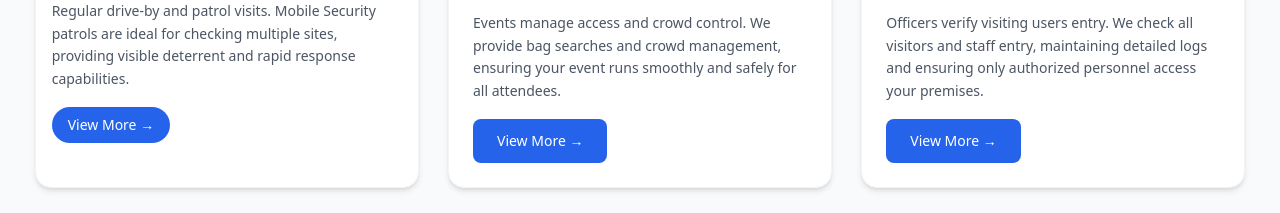
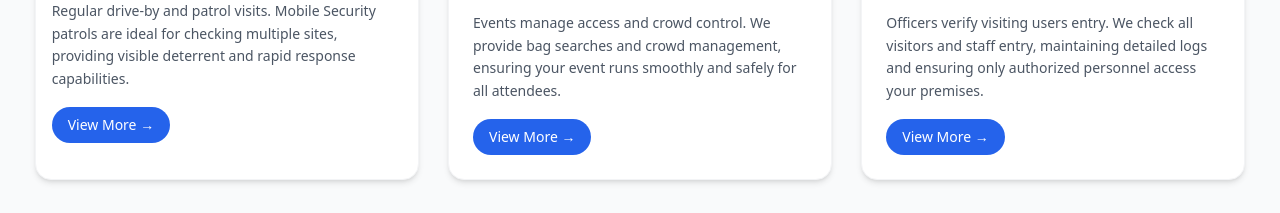
Before and after one commit to juniordeveloper-midland/project, a React (Vite) app: page / in a window 1280 px wide. Shown: the part 2515-2728 px from the top of the page. Built offline with nearby package versions, Linux system fonts and the light colour scheme.

Commit message:
service button shape fix

```diff
--- a/src/components/OurServices.tsx
+++ b/src/components/OurServices.tsx
@@ -119,7 +119,7 @@ const OurServices = () => {
               <p className="text-gray-600 text-sm mb-4 leading-relaxed">
                 Events manage access and crowd control. We provide bag searches and crowd management, ensuring your event runs smoothly and safely for all attendees.
               </p>
-              <button className="bg-blue-600 hover:bg-blue-700 text-white px-6 py-3 rounded-lg text-sm font-medium transition-colors duration-200 inline-flex items-center">
+              <button className="bg-blue-600 hover:bg-blue-700 text-white px-4 py-2 rounded-full text-sm font-medium transition-colors duration-200 inline-flex items-center">
                 View More →
               </button>
             </div>
@@ -141,7 +141,7 @@ const OurServices = () => {
               <p className="text-gray-600 text-sm mb-4 leading-relaxed">
                 Officers verify visiting users entry. We check all visitors and staff entry, maintaining detailed logs and ensuring only authorized personnel access your premises.
               </p>
-              <button className="bg-blue-600 hover:bg-blue-700 text-white px-6 py-3 rounded-lg text-sm font-medium transition-colors duration-200 inline-flex items-center">
+              <button className="bg-blue-600 hover:bg-blue-700 text-white px-4 py-2 rounded-full text-sm font-medium transition-colors duration-200 inline-flex items-center">
                 View More →
               </button>
             </div>
```
